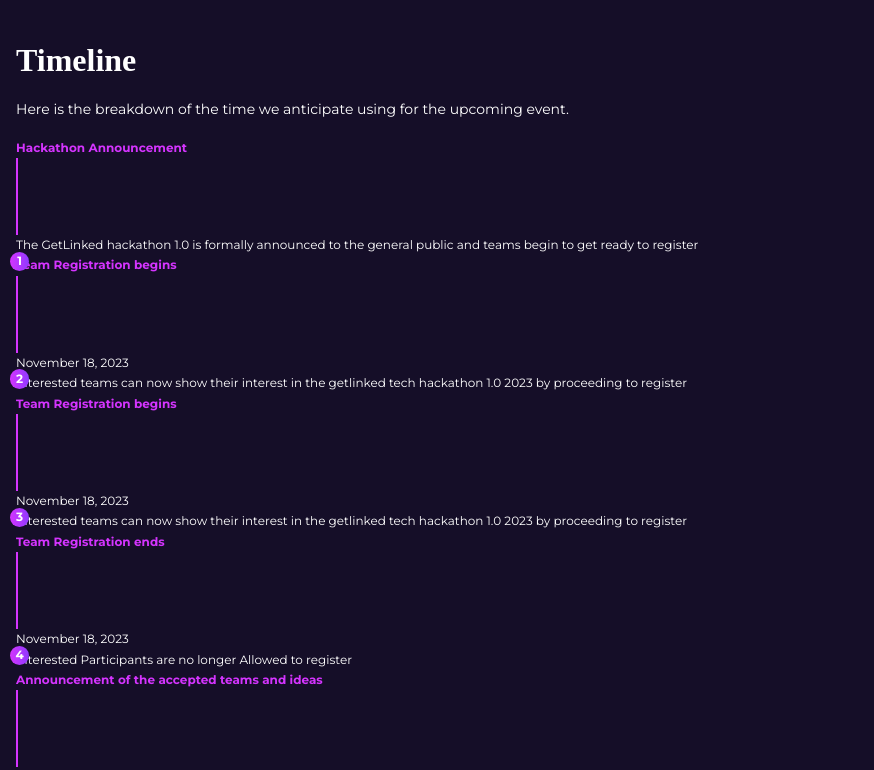
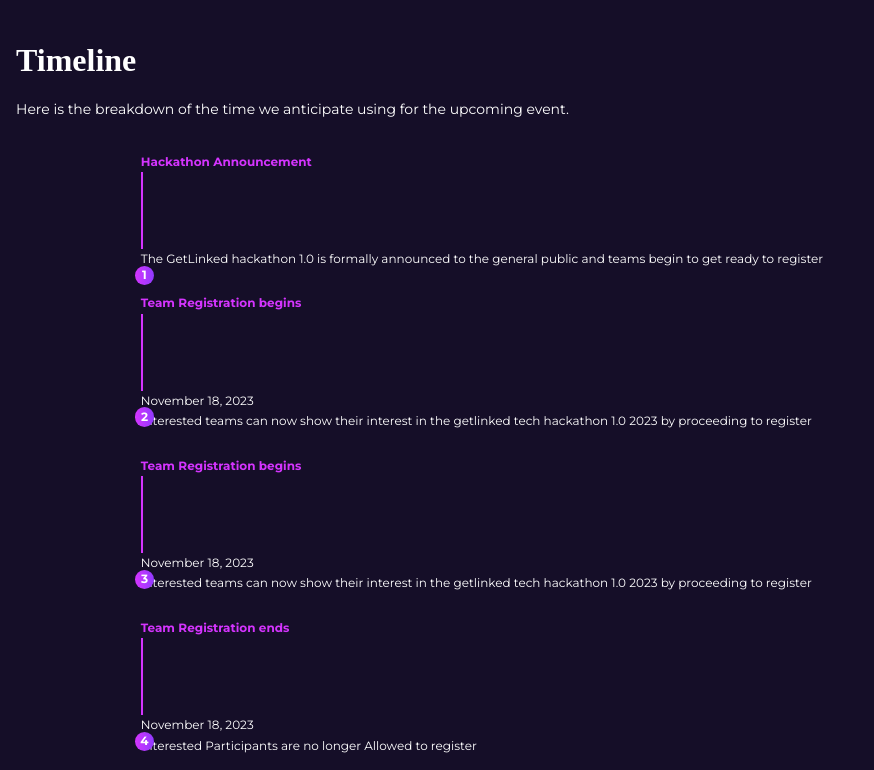
Before and after one commit to Tasleemofx/GetLinked, a React (Vite) app: page / in a window 1280 px wide. Shown: the part 2620-3390 px from the top of the page, without its empty margins (0-874 px from the left). Built offline with nearby package versions, Linux system fonts and the light colour scheme; a web font is replaced by a local one.

Commit message:
logo for build

```diff
--- a/src/components/Timeline/timeline.css
+++ b/src/components/Timeline/timeline.css
@@ -3,7 +3,12 @@
     color: #fff;
     padding: 1em;
 }
-
+.timeline-dets{
+    margin: 1em auto;
+    display: flex;
+    flex-direction: column;
+    justify-content: center
+}
 .det-one{
     color: #FFF;
     font-family: Montserrat;
@@ -11,6 +16,8 @@
     font-style: normal;
     font-weight: 400;
     line-height: 170.9%;
+    margin: 1em auto;
+    width: 80%;
 }
 .timelinehd{
     color: #D434FE;
@@ -21,6 +28,15 @@
     height: 4.8125rem;
     background: #D434FE;
     position: relative;
+}
+.timelinebd{
+    color: #FFF;
+    font-family: Montserrat;
+    font-size: 0.75rem;
+    font-style: normal;
+    font-weight: 400;
+    line-height: 170.9%;
+
 }
 .circ-num{
     width: 1.2075rem;
--- a/src/pages/Register.jsx
+++ b/src/pages/Register.jsx
@@ -1,7 +1,7 @@
 import React from 'react'
 import { useNavigate, Link } from 'react-router-dom'
 import dgraphic from "../assets/3dgraphic.png"
-import logo from "../assets/getLinkedlogo.png"
+import logo from "../assets/getlinkedlogo.png"
 
 import "./styles/register.css"
 
```
